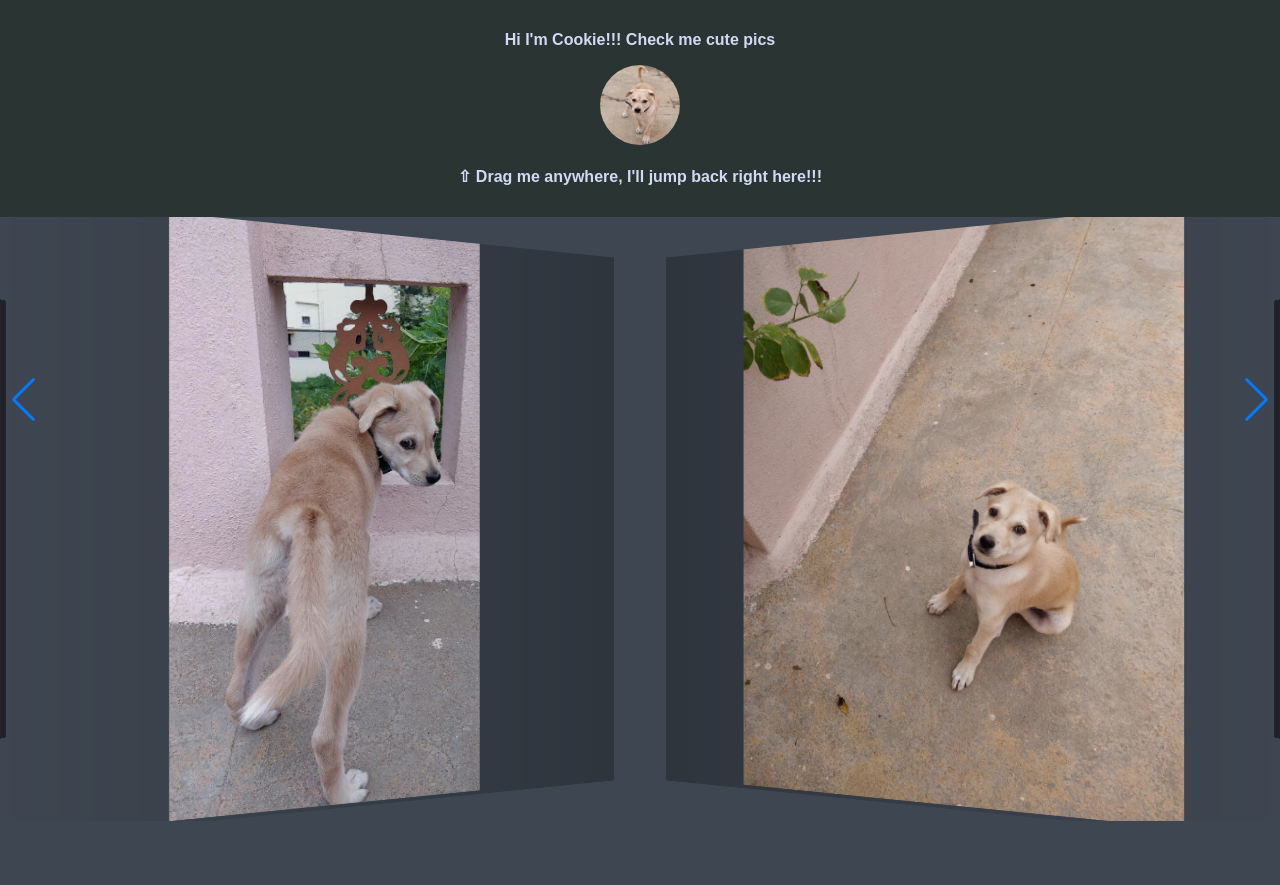
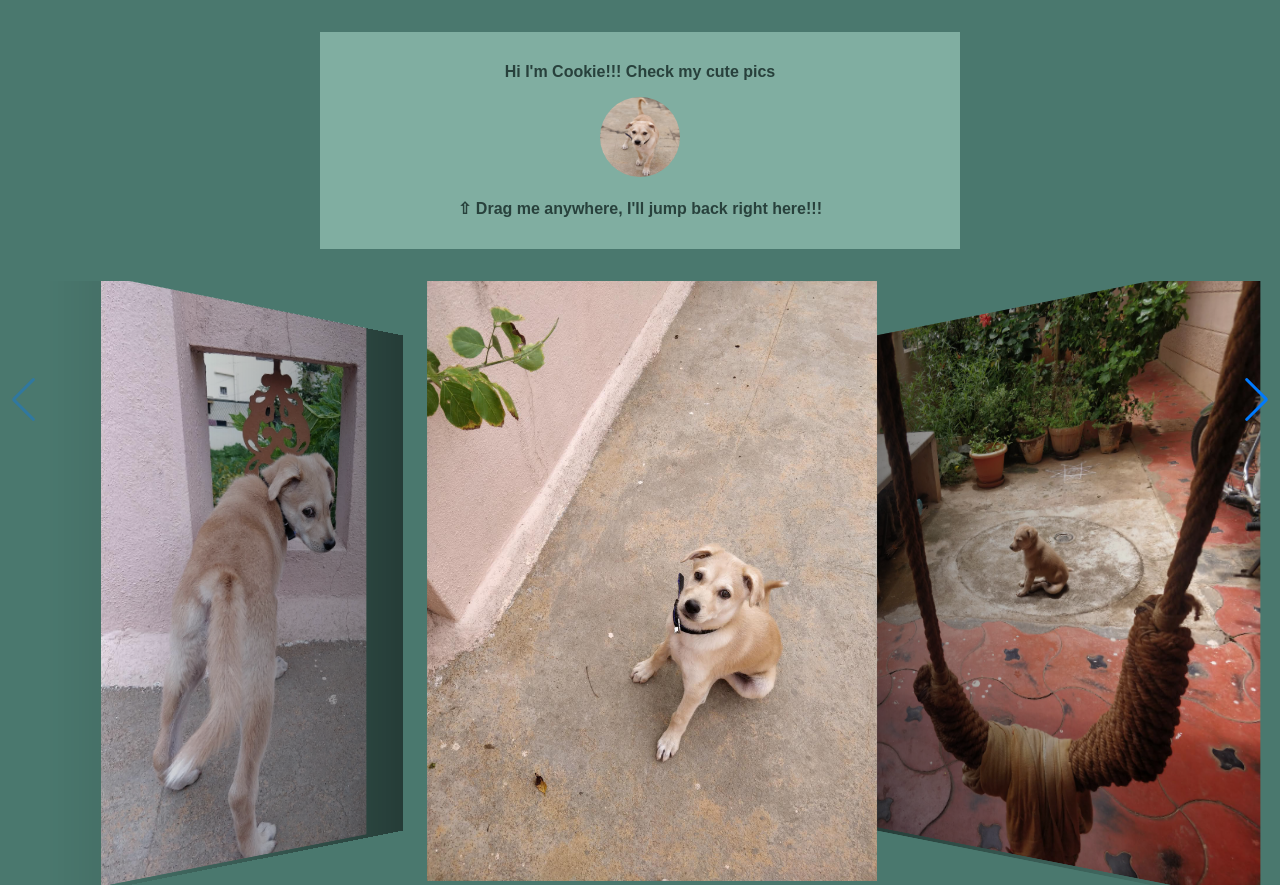
Before and after one commit to monishakatti/katticookieweb.github.io, a plain HTML site: page index.html in a window 1280 px wide. Before the commit the page ends 821 px from the top, so only its background shows below. Drawn offline with nearby package versions, Linux system fonts and the light colour scheme.

Commit message:
Color changes

```diff
--- a/index.html
+++ b/index.html
@@ -9,7 +9,7 @@
 </head>
 <body>
     <nav class="main-nav">
-        <p> Hi I'm Cookie!!! Check me cute pics </p>
+        <p> Hi I'm Cookie!!! Check my cute pics </p>
         <h1 class = "brand">
             <img src="./cookie images/cookie drag image.jpg" alt="drag me">
         </h1> </t>
--- a/my-gallery.js
+++ b/my-gallery.js
@@ -2,8 +2,8 @@ new Swiper(".swiper-container", {
     speed: 400,
     spacedBetween: 100,
     effect: "coverflow",
-    slidesPerView: 2,
-    loop: true,
+    slidesPerView: 3,
+    loop: false,
     navigation: {
         nextEl: ".swiper-button-next",
         prevEl: ".swiper-button-prev"
--- a/styles.css
+++ b/styles.css
@@ -3,7 +3,7 @@
 }
 
 body{
-    background-color: #3E4651;
+    background-color: #4A786E;
 }
 
 .gallery-img{
@@ -62,15 +62,19 @@ body{
 }
 
 .main-nav{
-    background-color: #2A3432;
-    color: rgb(209, 218, 243);
-    margin: 0;
+    background-color: #80AEA1;
+
+    color: rgb(40, 65,60);
+    margin: 2rem 20rem 2rem 20rem;
     font-family: Arial, Helvetica, sans-serif;
     padding: 15px;
     text-align: center;
     position: relative;
     z-index: 10;
     font-weight: bold;
+
+
+
 
 }
 
```
